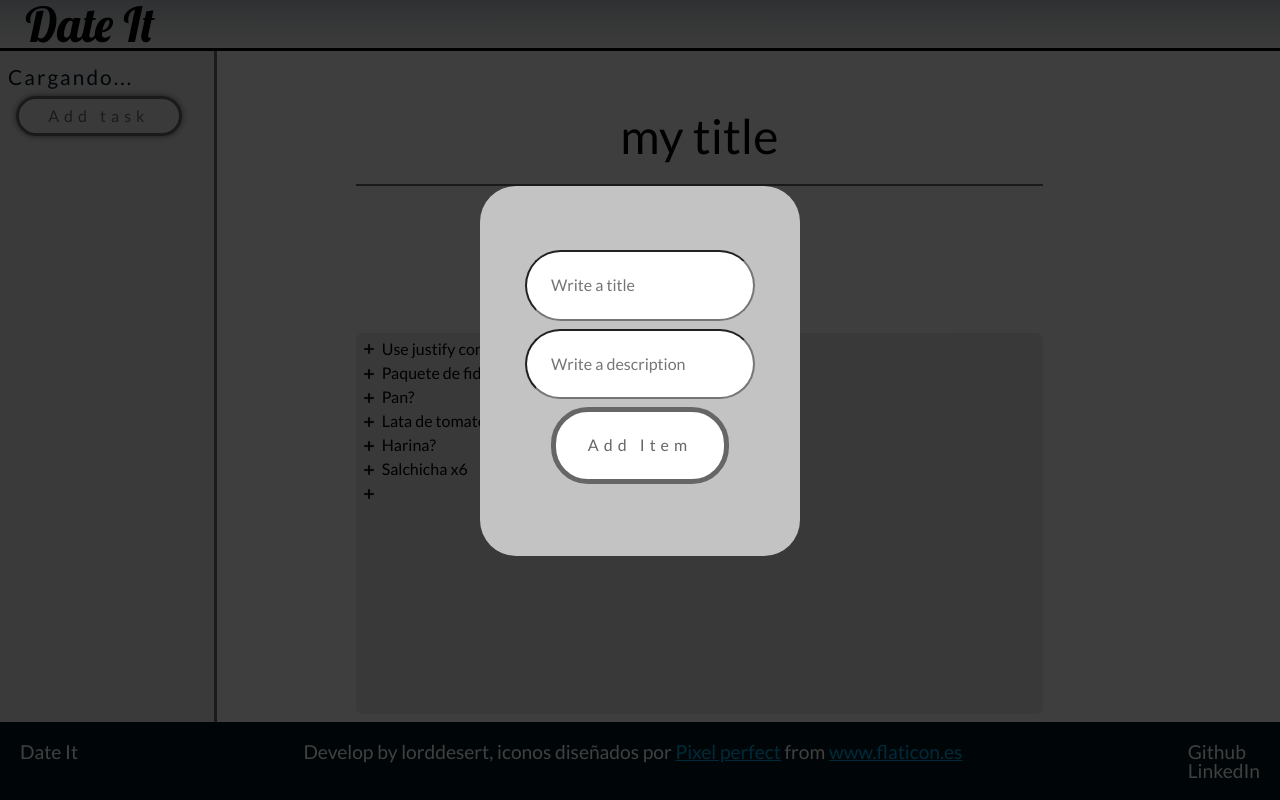
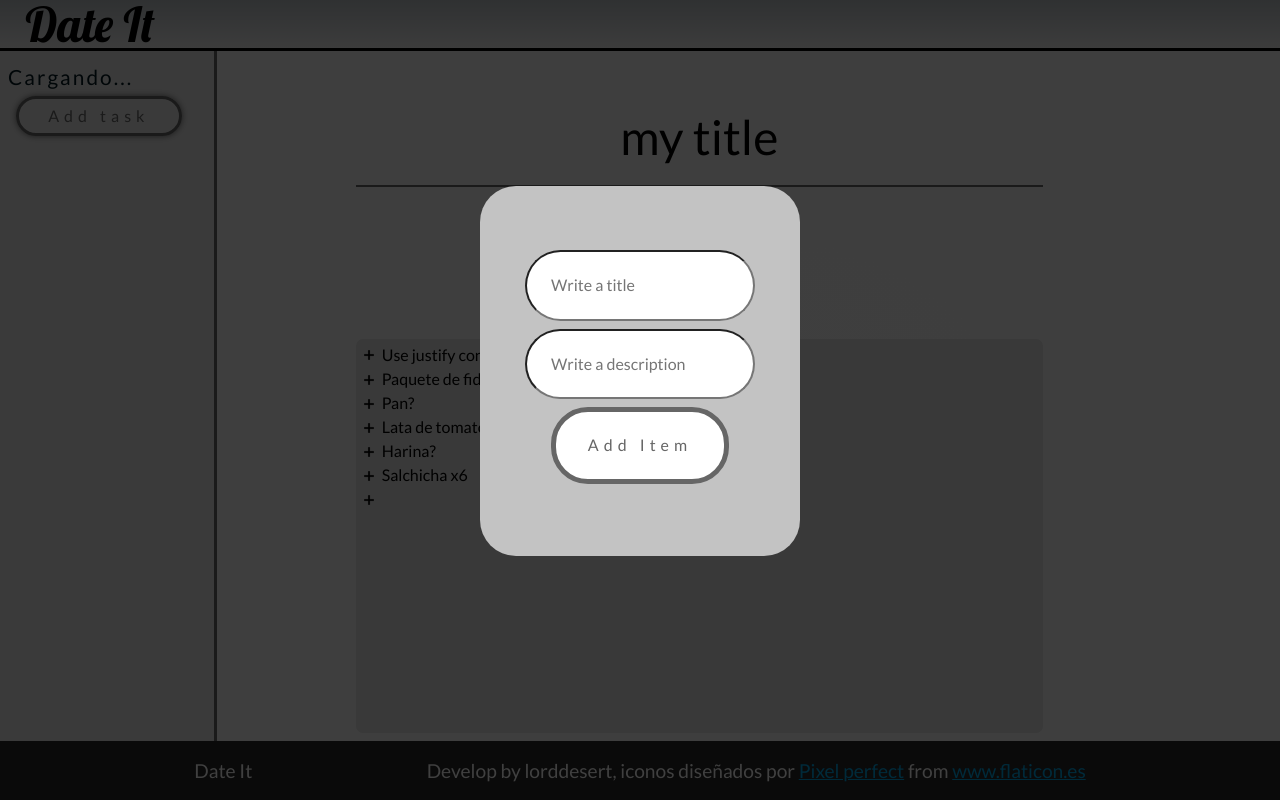
Before and after one commit to lorddesert/Krello, a React app: page / in a window 1280 px wide. Built offline with nearby package versions, Linux system fonts and the light colour scheme.

Commit message:
update design * change the background color * remove social section temporaly

```diff
--- a/src/components/Footer/Footer.css
+++ b/src/components/Footer/Footer.css
@@ -1,5 +1,5 @@
 .Footer {
-  background: #00171f;
+  background: #272727;
   color: #fff;
   font-family: 'Lato', sans-serif;
   padding: 5px;
@@ -8,5 +8,5 @@
 }
 .Footer-container {
   display: flex;
-  justify-content: space-between;
+  justify-content: space-evenly;
 }
--- a/src/components/Footer/Footer.jsx
+++ b/src/components/Footer/Footer.jsx
@@ -12,14 +12,14 @@
             Develop by lorddesert,
             iconos diseñados por <a href="https://www.flaticon.es/autores/pixel-perfect" title="Pixel perfect">Pixel perfect</a> from <a href="https://www.flaticon.es/" title="Flaticon"> www.flaticon.es</a>
           </div>
-        <div className='Social'>
+        {/* <div className='Social'>
           <div className='Social-Links'>
             <ul>
               <li>Github</li>
               <li>LinkedIn</li>
             </ul>
           </div>
-        </div>
+        </div> */}
       </div>
     </div>
   );
```
